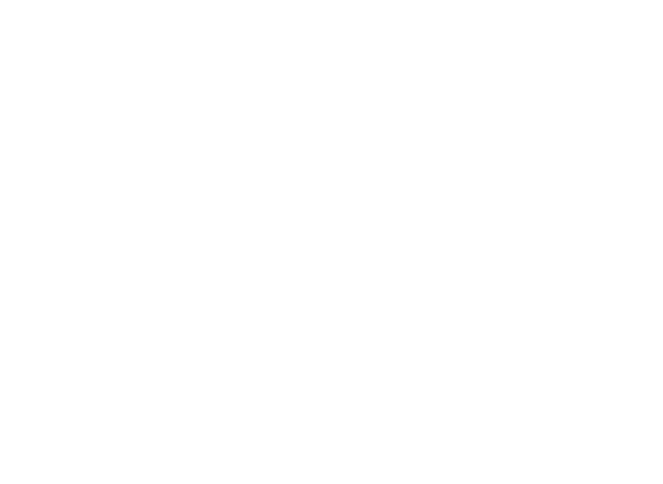
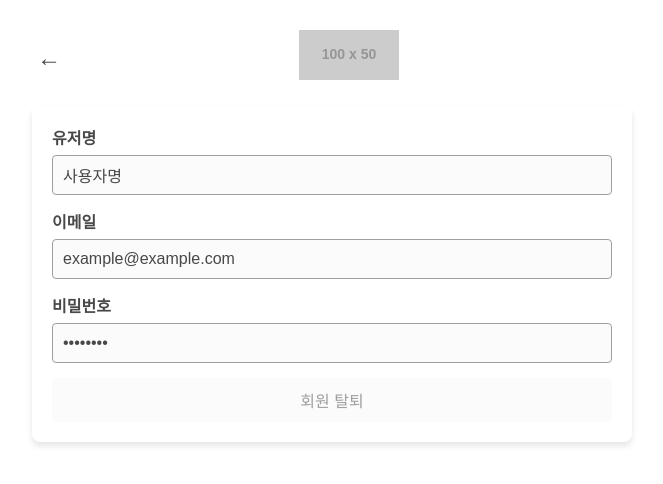
Before and after one commit to LittleWaterDrops/HaruGrim, a Vue app in the folder client/vue-project/: page /profile in a window 1280 px wide. Before the commit this address had no page. Shown: the top 484 px of the page, without its empty margins (308-971 px from the left). Built offline with nearby package versions, Linux system fonts and the light colour scheme; the HTML template or start-up script is replaced by a standard one.

Commit message:
회원 정보 조회 구성 및 홈 애니메이션 추가

```diff
--- a/client/vue-project/src/components/Header/HomeHeader.vue
+++ b/client/vue-project/src/components/Header/HomeHeader.vue
@@ -21,9 +21,11 @@
 </template>
 
 <script setup lang="ts">
+import { useRouter } from 'vue-router'
 import { ref } from 'vue'
 
 const isDropdownOpen = ref(false)
+const router = useRouter()
 
 const toggleDropdown = () => {
   isDropdownOpen.value = !isDropdownOpen.value
@@ -32,11 +34,13 @@
 const logout = () => {
   alert('로그아웃되었습니다.')
   isDropdownOpen.value = false
+  router.push('/')
 }
 
 const viewProfile = () => {
   alert('회원 정보 조회 페이지로 이동합니다.')
   isDropdownOpen.value = false
+  router.push('/profile')
 }
 </script>
 
@@ -75,8 +79,8 @@
 }
 
 .profile-button img {
-  width: 40px;
-  height: 40px;
+  width: 20px;
+  height: 20px;
   border-radius: 50%;
 }
 
--- a/client/vue-project/src/components/MainViewSection/HeroSection.vue
+++ b/client/vue-project/src/components/MainViewSection/HeroSection.vue
@@ -4,13 +4,19 @@
       <h1 class="hero-title fade-in">하루를 돌아보고,<br />나만의 이야기를 그려보세요.</h1>
 
       <div class="button-group fade-in">
-        <button class="login-btn fade-in">로그인</button>
-        <button class="signup-btn fade-in">회원가입</button>
+        <router-link to="/login">
+          <button class="login-btn fade-in">로그인</button>
+        </router-link>
+        <router-link to="/signUp">
+          <button class="signup-btn fade-in">회원가입</button>
+        </router-link>
       </div>
 
       <div class="explore fade-in">
         <p>
-          <button class="explore-btn">둘러볼게요!</button>
+          <router-link to="/home">
+            <button class="explore-btn">둘러볼게요!</button>
+          </router-link>
         </p>
         <small>둘러보신다면, 글쓰기 등의 기능이 제한될 수 있어요.</small>
       </div>
--- a/client/vue-project/src/router/index.ts
+++ b/client/vue-project/src/router/index.ts
@@ -1,6 +1,7 @@
 import HomeView from '@/views/HomeView.vue'
 import LoginView from '@/views/LoginView.vue'
 import MainView from '@/views/MainView.vue'
+import ProfileView from '@/views/ProfileView.vue'
 import SignUpView from '@/views/SignUpView.vue'
 import { createRouter, createWebHistory } from 'vue-router'
 
@@ -27,6 +28,11 @@
       name: 'home view',
       component: HomeView,
     },
+    {
+      path: '/profile',
+      name: 'profile view',
+      component: ProfileView,
+    },
   ],
 })
 
--- a/client/vue-project/src/styles/animations.css
+++ b/client/vue-project/src/styles/animations.css
@@ -30,6 +30,16 @@
   transform: translateY(-10px);
 }
 
+.fade-enter-active,
+.fade-leave-active {
+  transition: opacity 0.5s;
+}
+
+.fade-enter-from,
+.fade-leave-to {
+  opacity: 0;
+}
+
 @keyframes fadeIn {
   from {
     opacity: 0;
--- a/client/vue-project/src/views/HomeView.vue
+++ b/client/vue-project/src/views/HomeView.vue
@@ -1,8 +1,11 @@
 <template>
   <div class="home-container">
-    <HomeHeader />
+    <transition name="fade">
+      <HomeHeader v-if="isHeaderVisible" />
+    </transition>
 
-    <div class="view-actions">
+    <transition name="fade">
+      <div class="view-actions" v-if="isViewActionsVisible">
         <button @click="toggleViewMode" class="toggle-view-button">
           {{ viewMode === 'list' ? '갤러리로 보기' : '리스트로 보기' }}
         </button>
@@ -10,8 +13,10 @@
           {{ isReviewFormOpen || isReviewViewOpen ? '닫기' : '회고 작성' }}
         </button>
       </div>
+    </transition>
 
-    <div class="content">
+    <transition name="fade">
+      <div class="content" v-if="isContentVisible">
         <div class="content-main">
           <div class="scrollable-content" :class="{ shrink: isReviewFormOpen || isReviewViewOpen }">
             <div v-if="viewMode === 'list'" class="list-view">
@@ -59,18 +64,23 @@
           </div>
         </div>
       </div>
+    </transition>
   </div>
 </template>
 
 <script setup lang="ts">
 import HomeHeader from '@/components/Header/HomeHeader.vue'
-import { ref } from 'vue'
+import { ref, onMounted } from 'vue'
 
 const viewMode = ref('list')
 const isReviewFormOpen = ref(false)
 const isReviewViewOpen = ref(false)
 const isSubmitting = ref(false)
 const selectedItem = ref(null)
+const isHeaderVisible = ref(false)
+const isViewActionsVisible = ref(false)
+const isContentVisible = ref(false)
+
 const items = ref(
   Array.from({ length: 20 }, (_, i) => ({
     id: i + 1,
@@ -79,6 +89,7 @@
     imageUrl: `https://via.placeholder.com/100?text=Item+${i + 1}`,
   })),
 )
+
 const reviewTitle = ref('')
 const reviewContent = ref('')
 
@@ -120,7 +131,7 @@
   return new Promise((resolve) => {
     setTimeout(() => {
       resolve(`https://via.placeholder.com/100?text=New+Item`)
-    }, 1000) // 1초 대기
+    }, 1000)
   })
 }
 
@@ -146,6 +157,18 @@
     }
   }
 }
+
+onMounted(() => {
+  setTimeout(() => {
+    isHeaderVisible.value = true
+    setTimeout(() => {
+      isViewActionsVisible.value = true
+      setTimeout(() => {
+        isContentVisible.value = true
+      }, 300)
+    }, 300)
+  }, 200)
+})
 </script>
 
 <style scoped>
--- /dev/null
+++ b/client/vue-project/src/views/ProfileView.vue
@@ -0,0 +1,140 @@
+<template>
+  <div class="profile-container">
+    <header class="profile-header">
+      <button class="back-button" @click="goBack">←</button>
+      <div class="logo">
+        <img src="https://via.placeholder.com/100x50?text=Logo" alt="로고" />
+      </div>
+    </header>
+
+    <main class="profile-main">
+      <div class="form-group">
+        <label for="username">유저명</label>
+        <input type="text" id="username" v-model="profile.username" readonly />
+      </div>
+      <div class="form-group">
+        <label for="email">이메일</label>
+        <input type="email" id="email" v-model="profile.email" readonly />
+      </div>
+      <div class="form-group">
+        <label for="password">비밀번호</label>
+        <input type="password" id="password" v-model="profile.password" readonly />
+      </div>
+      <button class="delete-account-button" @click="deleteAccount">회원 탈퇴</button>
+    </main>
+  </div>
+</template>
+
+<script setup lang="ts">
+import { ref } from 'vue'
+import { useRouter } from 'vue-router'
+
+const router = useRouter()
+
+const profile = ref({
+  username: '사용자명',
+  email: 'example@example.com',
+  password: '********',
+})
+
+const goBack = () => {
+  router.back()
+}
+
+const deleteAccount = () => {
+  const confirmed = confirm('정말로 회원 탈퇴를 진행하시겠습니까?')
+  if (confirmed) {
+    alert('회원 탈퇴가 완료되었습니다.')
+    router.push('/')
+  }
+}
+</script>
+
+<style scoped>
+.profile-container {
+  display: flex;
+  flex-direction: column;
+  align-items: center;
+  max-width: 600px;
+  margin: 0 auto;
+  padding-top: 30px;
+}
+
+.profile-header {
+  display: flex;
+  justify-content: space-between;
+  align-items: center;
+  width: 100%;
+  margin-bottom: 20px;
+}
+
+.back-button {
+  background: none;
+  border: none;
+  font-size: 1.5rem;
+  cursor: pointer;
+  padding: 5px;
+  color: var(--letter-black);
+}
+
+.logo {
+  flex: 1;
+  text-align: center;
+}
+
+.logo img {
+  width: 100px;
+  height: auto;
+}
+
+.profile-main {
+  width: 100%;
+  background: #fff;
+  padding: 20px;
+  border-radius: 8px;
+  box-shadow: 0 4px 6px rgba(0, 0, 0, 0.1);
+}
+
+.form-group {
+  margin-bottom: 15px;
+}
+
+.form-group label {
+  display: block;
+  margin-bottom: 5px;
+  font-size: 1rem;
+  color: var(--letter-black);
+  font-weight: 600;
+}
+
+.form-group input {
+  width: 100%;
+  padding: 10px;
+  font-size: 1rem;
+  border: 1px solid var(--base);
+  border-radius: 4px;
+  background-color: var(--base-light);
+  color: var(--letter-black);
+}
+
+.form-group input:readonly {
+  background-color: var(--base-light);
+}
+
+.delete-account-button {
+  width: 100%;
+  padding: 10px;
+  background-color: var(--base-light);
+  color: var(--base);
+  font-size: 1rem;
+  border: none;
+  border-radius: 4px;
+  cursor: pointer;
+}
+
+.delete-account-button:hover {
+  background-color: var(--danger);
+  color: var(--background);
+  font-weight: 500;
+}
+</style>
```
Lines whose indentation alone changed are shown as unchanged.
